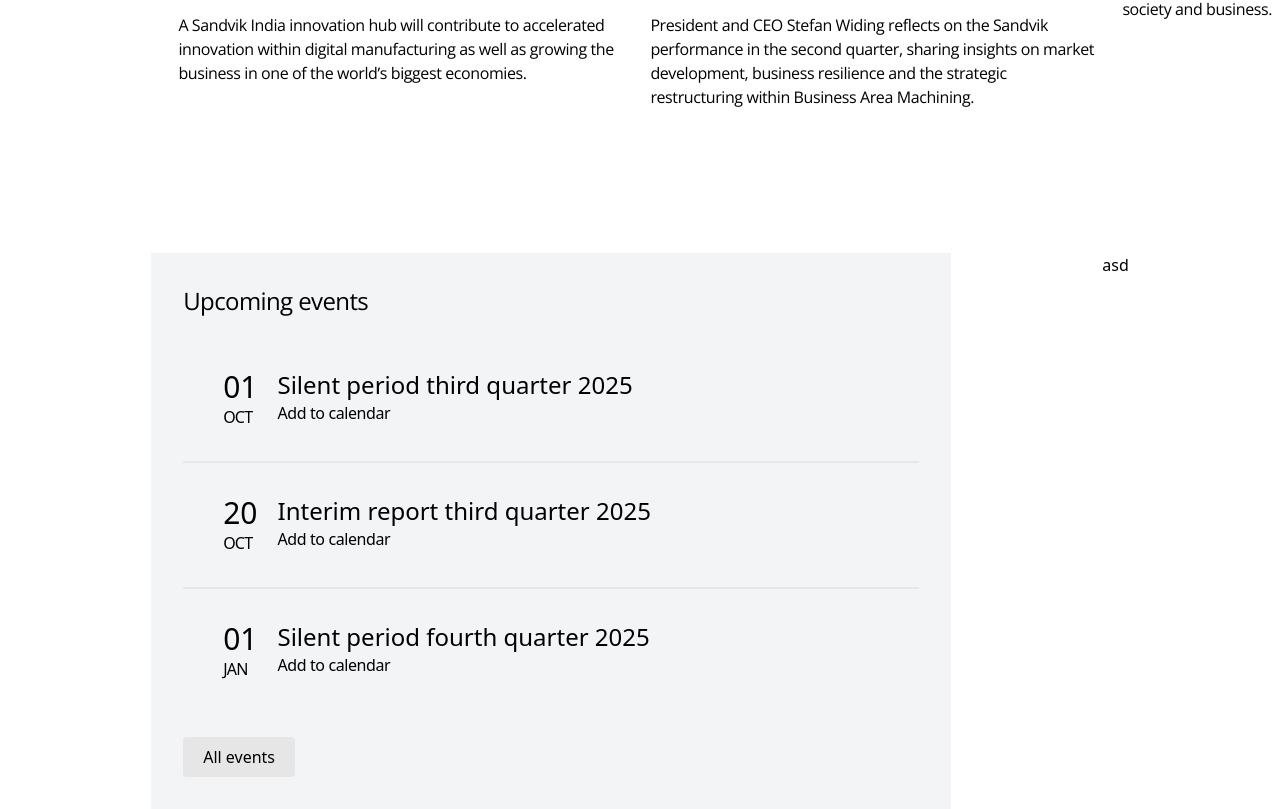
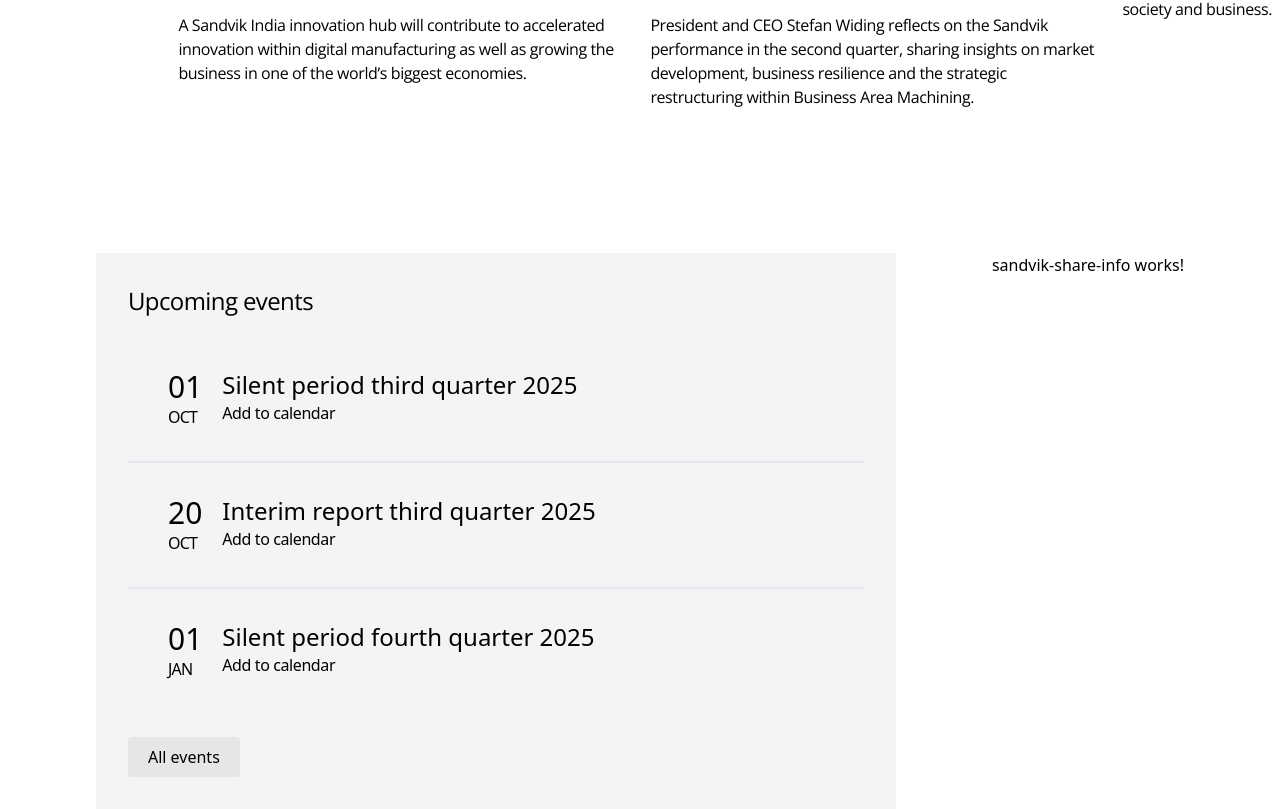
Before and after one commit to acolote1998/sandvik-cribwise-manuel, an Angular app: page / in a window 1280 px wide. Shown: the part 3433-4242 px from the top of the page. Built offline with nearby package versions, Linux system fonts and the light colour scheme; a web font is replaced by a local one.

Commit message:
creating share price component

```diff
--- a/src/app/sandvik/sandvik-landing-page/sandvik-landing-page.html
+++ b/src/app/sandvik/sandvik-landing-page/sandvik-landing-page.html
@@ -6,5 +6,5 @@
 <app-sandvik-latest-stories />
 <div class="flex justify-evenly">
   <app-sandvik-upcoming-events />
-  <p>asd</p>
+  <app-sandvik-share-info />
 </div>
--- a/src/app/sandvik/sandvik-landing-page/sandvik-landing-page.ts
+++ b/src/app/sandvik/sandvik-landing-page/sandvik-landing-page.ts
@@ -5,6 +5,7 @@
 import { SandvikMixContent } from '../sandvik-mix-content/sandvik-mix-content';
 import { SandvikLatestStories } from '../sandvik-latest-stories/sandvik-latest-stories';
 import { SandvikUpcomingEvents } from '../sandvik-upcoming-events/sandvik-upcoming-events';
+import { SandvikShareInfo } from '../sandvik-share-info/sandvik-share-info';
 SandvikLatestStories;
 
 @Component({
@@ -16,6 +17,7 @@
     SandvikMixContent,
     SandvikLatestStories,
     SandvikUpcomingEvents,
+    SandvikShareInfo,
   ],
   templateUrl: './sandvik-landing-page.html',
   styles: ``,
--- /dev/null
+++ b/src/app/sandvik/sandvik-share-info/sandvik-share-info.html
@@ -0,0 +1 @@
+<p>sandvik-share-info works!</p>
--- /dev/null
+++ b/src/app/sandvik/sandvik-share-info/sandvik-share-info.ts
@@ -0,0 +1,11 @@
+import { Component } from '@angular/core';
+
+@Component({
+  selector: 'app-sandvik-share-info',
+  imports: [],
+  templateUrl: './sandvik-share-info.html',
+  styles: ``
+})
+export class SandvikShareInfo {
+
+}
```
